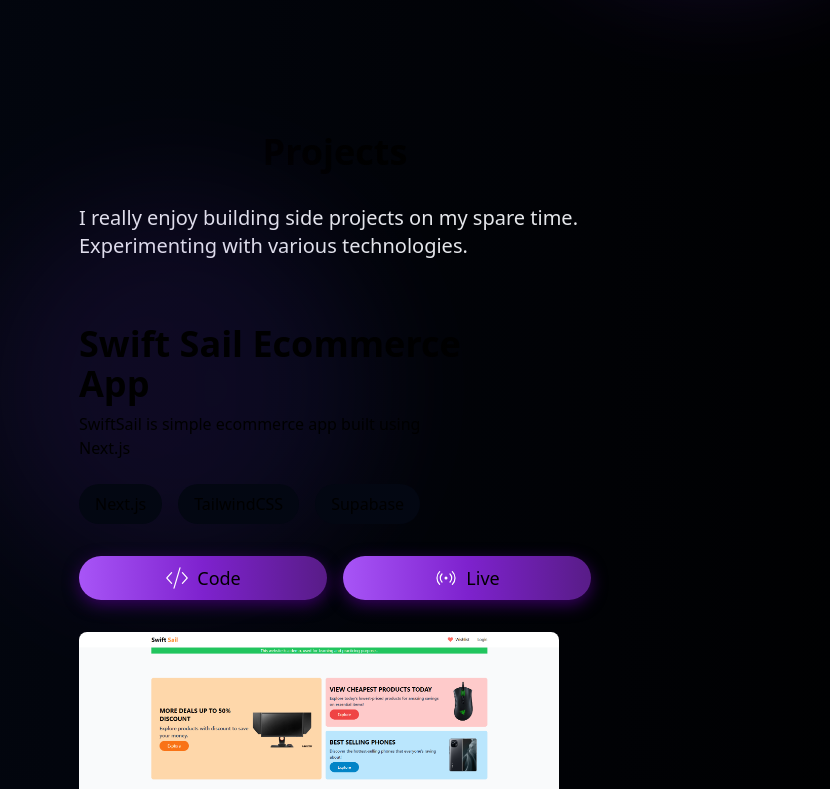
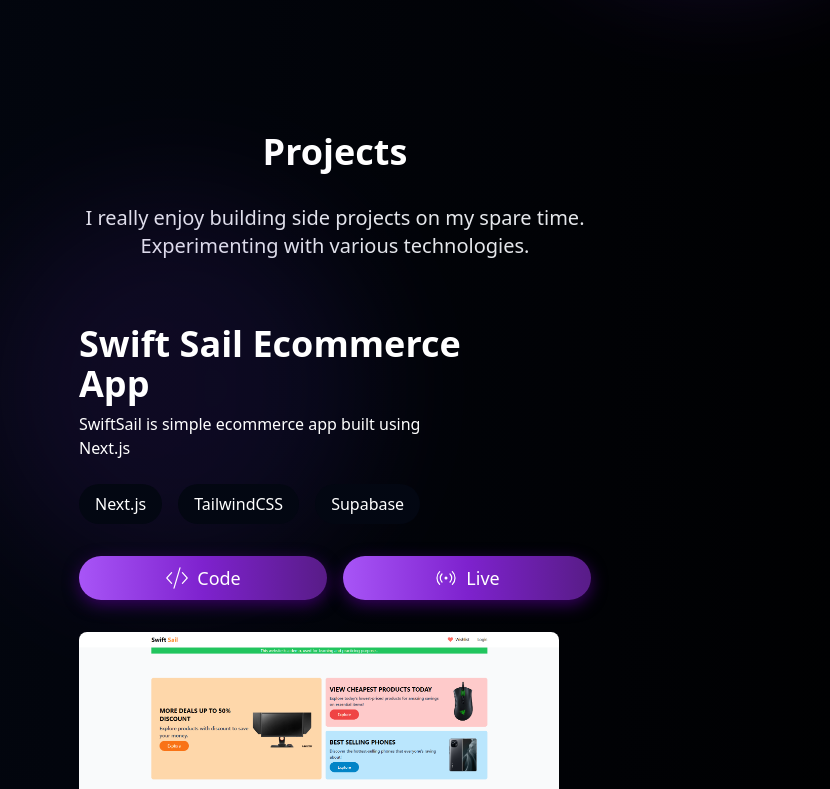
Before and after one commit to maricd7/portfolio, a Next.js app: page / in a window 1280 px wide. Shown: the part 780-1569 px from the top of the page, without its empty margins (305-1135 px from the left). Built offline with nearby package versions, Linux system fonts and the light colour scheme; some icons are missing.

Commit message:
text color on production

```diff
--- a/src/app/components/ProjectsSection/ProjectBoxUpdated.js
+++ b/src/app/components/ProjectsSection/ProjectBoxUpdated.js
@@ -8,11 +8,13 @@
     <div className="flex gap-8 2xl:flex-row flex-col">
       <div className="flex flex-col gap-8">
         <div className="flex flex-col gap-2 max-w-96">
-          <h2 className="lg:text-4xl text-2xl font-bold">{project.name}</h2>
-          <p>{project.paragraphTxt}</p>
+          <h2 className="lg:text-4xl text-2xl font-bold text-white">
+            {project.name}
+          </h2>
+          <p className="text-white">{project.paragraphTxt}</p>
           <div className="flex gap-4 mt-4 max-w-96 flex-wrap">
             {project.technologies.map((tech, index) => (
-              <span className="px-4 py-2 bg-gray-950 z-40 rounded-full w-fit">
+              <span className="text-white px-4 py-2 bg-gray-950 z-40 rounded-full w-fit">
                 {tech}
               </span>
             ))}
@@ -22,7 +24,7 @@
         <div className="flex gap-4 flex-col md:flex-row">
           <a
             target="_blank"
-            className=" w-full flex gap-2 items-center justify-center w-fit  bg-gradient-to-r hover:bg-gradient-to-l from-purple-500 via-purple-700 to-purple-900 px-12 py-2 text-lg rounded-full shadow-[0_5px_16px_rgba(75,_0,_130,_0.7)] hover:shadow-[0_9px_32px_rgba(75,_0,_130,_0.7)] "
+            className="text-white w-full flex gap-2 items-center justify-center w-fit  bg-gradient-to-r hover:bg-gradient-to-l from-purple-500 via-purple-700 to-purple-900 px-12 py-2 text-lg rounded-full shadow-[0_5px_16px_rgba(75,_0,_130,_0.7)] hover:shadow-[0_9px_32px_rgba(75,_0,_130,_0.7)] "
             href={project.github}
           >
             <Icon
@@ -36,7 +38,7 @@
           {project.live && (
             <a
               target="_blank"
-              className=" w-full flex gap-2 items-center justify-center w-fit  bg-gradient-to-r hover:bg-gradient-to-l from-purple-500 via-purple-700 to-purple-900 px-12 py-2 text-lg rounded-full shadow-[0_5px_16px_rgba(75,_0,_130,_0.7)] hover:shadow-[0_9px_32px_rgba(75,_0,_130,_0.7)] "
+              className="text-white w-full flex gap-2 items-center justify-center w-fit  bg-gradient-to-r hover:bg-gradient-to-l from-purple-500 via-purple-700 to-purple-900 px-12 py-2 text-lg rounded-full shadow-[0_5px_16px_rgba(75,_0,_130,_0.7)] hover:shadow-[0_9px_32px_rgba(75,_0,_130,_0.7)] "
               href={project.live}
             >
               <Icon
--- a/src/app/components/ProjectsSection/Projects.js
+++ b/src/app/components/ProjectsSection/Projects.js
@@ -11,7 +11,7 @@
       className="lg:mx-56 md:px-40 px-16 flex gap-16 flex-col relative"
     >
       <div className="flex flex-col gap-8">
-        <h2 className="text-4xl font-bold text-center">Projects</h2>
+        <h2 className="text-white text-4xl font-bold text-center">Projects</h2>
         <Paragraph text="I really enjoy building side projects on my spare time. Experimenting with various technologies." />
       </div>
       <div className="flex flex-col lg:gap-40 gap-20 z-40">
--- a/src/app/components/common/Paragraph/Paragraph.js
+++ b/src/app/components/common/Paragraph/Paragraph.js
@@ -1,5 +1,5 @@
 import React from "react";
 
 export const Paragraph = ({ text }) => {
-  return <p className="text-gray-200 text-xl  ">{text}</p>;
+  return <p className="text-center text-gray-200 text-xl  ">{text}</p>;
 };
```
